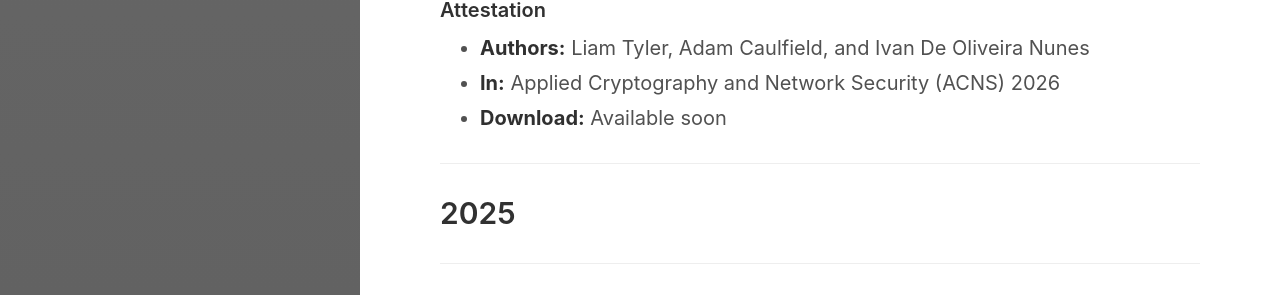
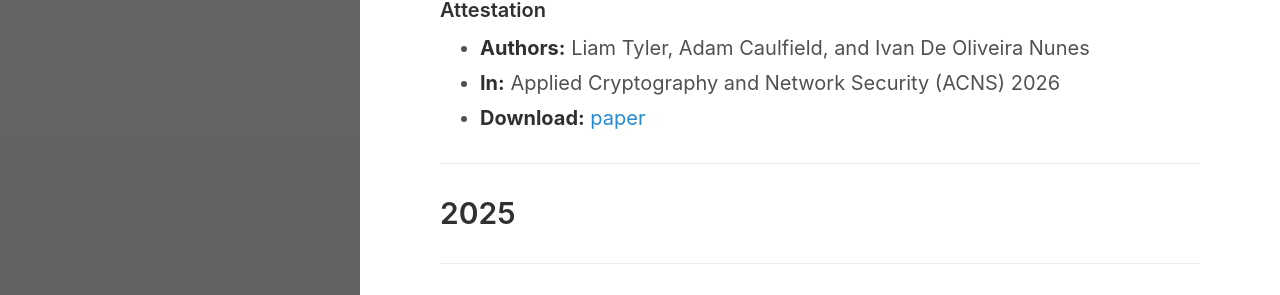
Before and after one commit to ivanolive/ivanolive.github.io, a Jekyll site: the page built from research.md, in a window 1280 px wide. Shown: the part 386-681 px from the top of the page. Built offline with Jekyll 4.4.1, drawn with Linux system fonts in a browser that asks for light colours.

Commit message:
Update research.md

```diff
--- a/research.md
+++ b/research.md
@@ -18,7 +18,7 @@ ___
 
 - **Authors:** Liam Tyler, Adam Caulfield, and Ivan De Oliveira Nunes
 - **In:** Applied Cryptography and Network Security (ACNS) 2026
-- **Download:** Available soon
+- **Download:** [paper](https://cmsauth.uzh.ch/ifi/dam/jcr:bfb09d55-0aa5-41a1-b67c-1ad6dbb3b766/RESPEC-CFA.pdf)
 
 ___
 
```
